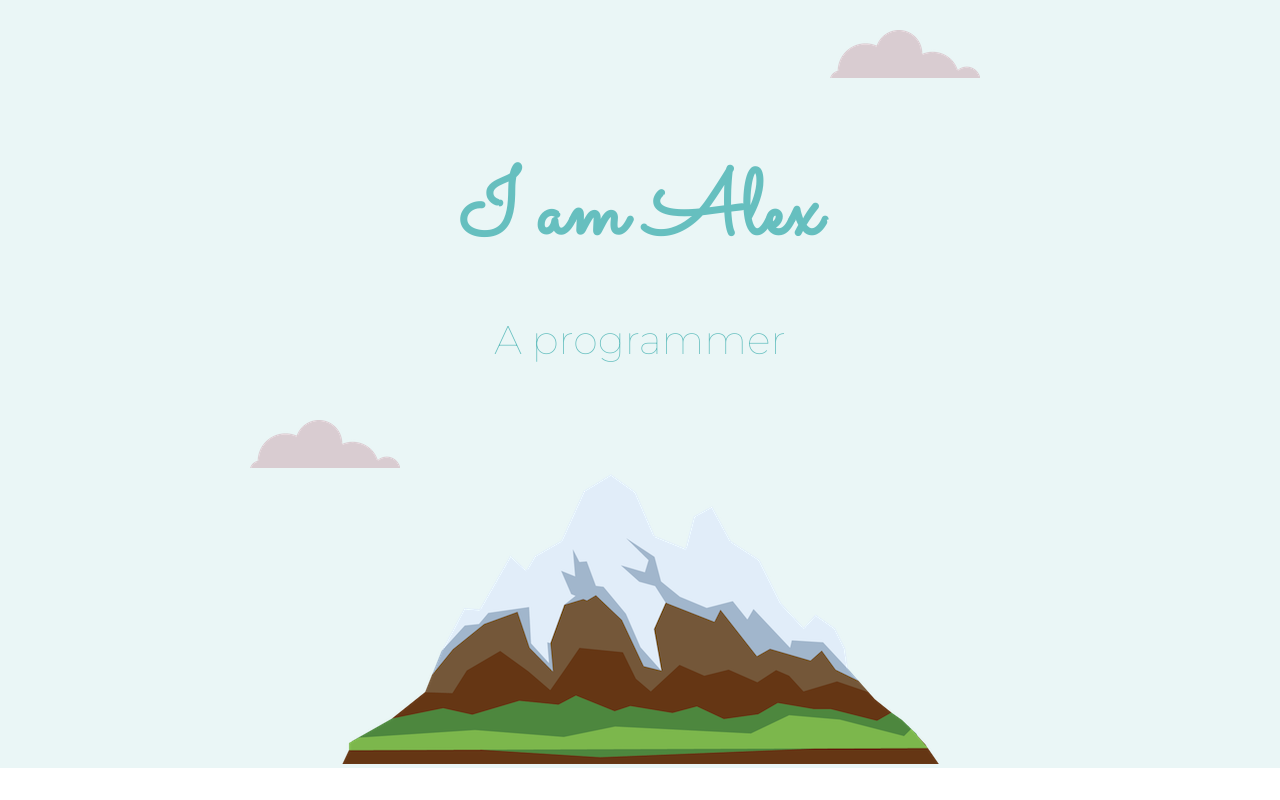
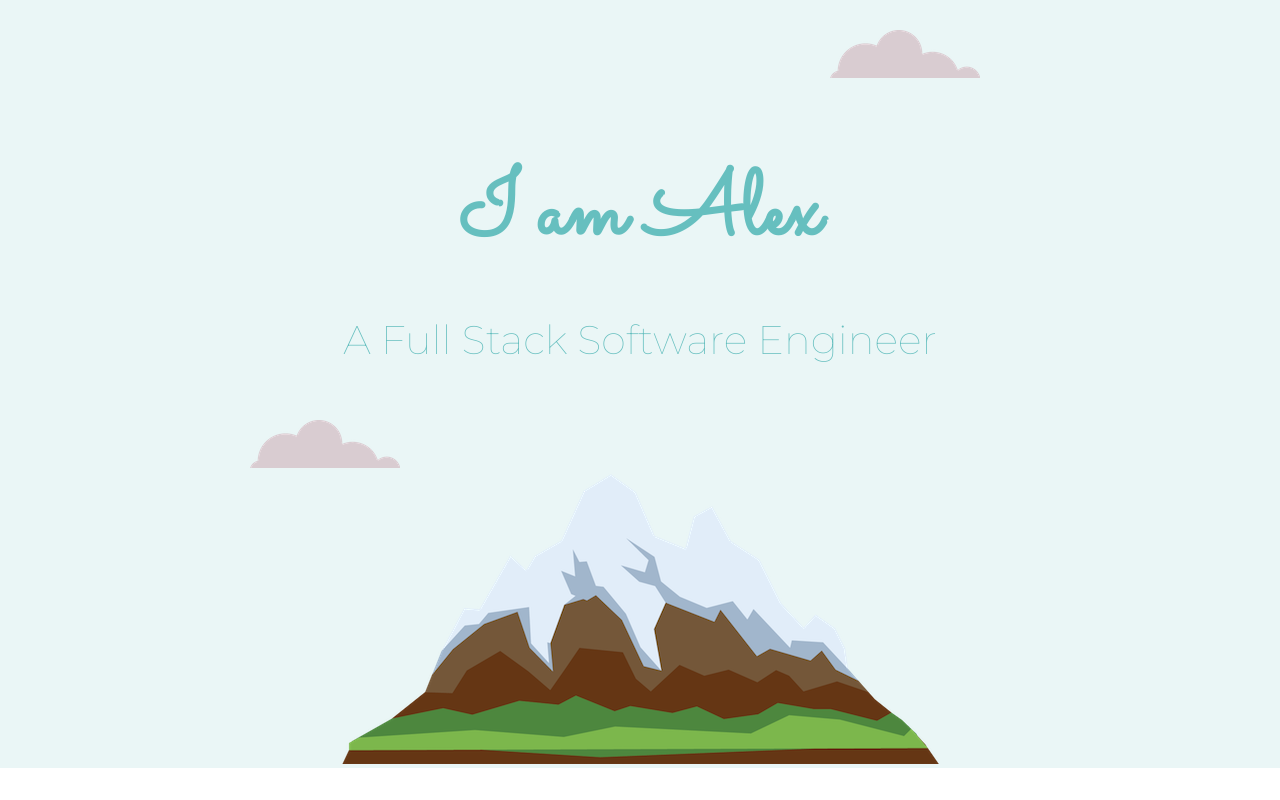
Before and after one commit to naf03/CV, a plain HTML site: page index.html in a window 1280 px wide. Shown: the top 800 px of the page. Drawn offline with Linux system fonts and the light colour scheme.

Commit message:
fix typo

```diff
--- a/index.html
+++ b/index.html
@@ -15,7 +15,7 @@
     <div class="top-container">
       <img class="top-cloud" src="images/cloud.png" alt="cloud-img" />
       <h1>I am Alex</h1>
-      <h2 class="programmer">A programmer</h2>
+      <h2 class="programmer">A Full Stack Software Engineer</h2>
       <img class="bottom-cloud" src="images/cloud.png" alt="cloud-img" />
       <img src="images/mountain.png" alt="mountain-img" />
     </div>
```
